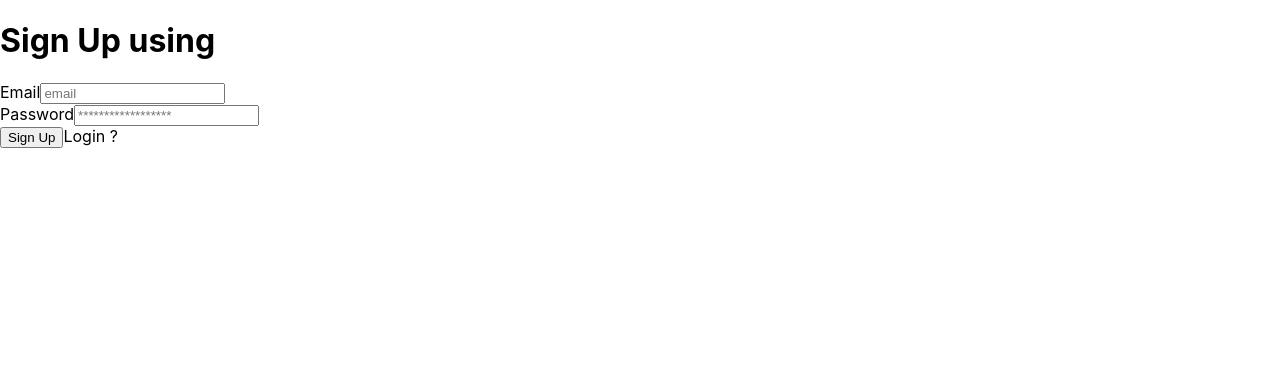
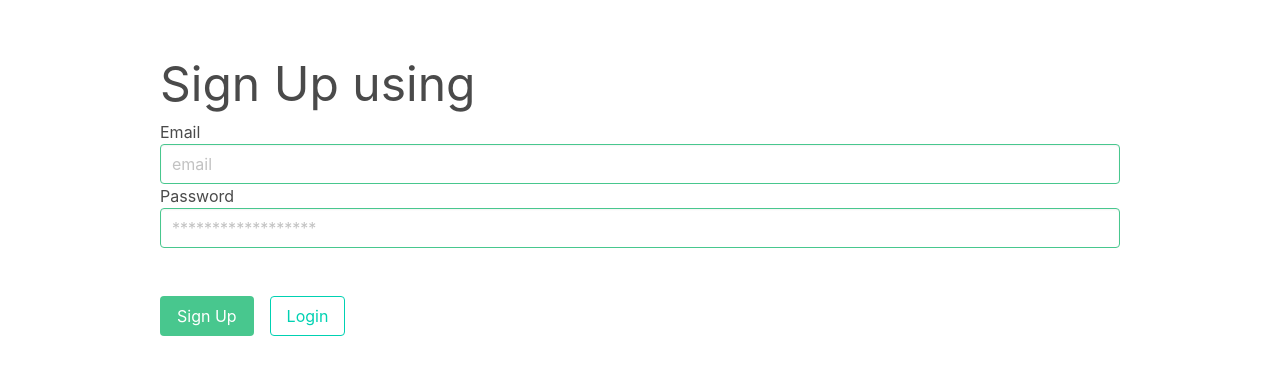
Before and after one commit to zeketx/dashboard, a Next.js app in the folder dashboard/: page /signup in a window 1280 px wide. Shown: the top 374 px of the page. Built offline with nearby package versions, Linux system fonts and the light colour scheme; no server answers.

Commit message:
added some styles to components/EmailLogin.js, components/EmailSignUp.js, pages/index.js, pages/signup.js

```diff
--- a/dashboard/components/EmailLogin.js
+++ b/dashboard/components/EmailLogin.js
@@ -17,7 +17,7 @@ const EmailLogin = () => {
         Router.push("/")
       } catch (error) {
         console.log("error")
-        alert(error)
+        alert("something happened here is the error ---> " + error)
       }
     },
     [Router]
--- a/dashboard/components/EmailSignUp.js
+++ b/dashboard/components/EmailSignUp.js
@@ -3,6 +3,7 @@ import { useRouter } from "next/router"
 import { auth } from "../lib/firebase";
 import { createUserWithEmailAndPassword } from "firebase/auth"
 import Link from "next/link"
+import 'bulma/css/bulma.min.css'
 
 const EmailSignUp = () => {
   const Router = useRouter()
@@ -17,7 +18,7 @@ const EmailSignUp = () => {
         await createUserWithEmailAndPassword(auth, email.value, password.value)
         Router.push("/")
       } catch (error) {
-        alert(error)
+        alert("something happened here is the error ---> " + error)
       }
     },
     [Router]
@@ -28,13 +29,14 @@ const EmailSignUp = () => {
       <form
         onSubmit={signupHandler}
       >
-        <div className="mb-4">
+        <div >
           <label
             htmlFor="email"
           >
             Email
           </label>
           <input
+            className="input is-success"
             name="email"
             id="email"
             type="email"
@@ -48,7 +50,7 @@ const EmailSignUp = () => {
             Password
           </label>
           <input
-            className=""
+            className="input is-success"
             name="password"
             id="password"
             type="password"
@@ -57,14 +59,14 @@ const EmailSignUp = () => {
         </div>
         <div className="">
           <button
-            className=""
+            className="button is-success"
             type="submit"
           >
             Sign Up
           </button>
           <Link href="/login">
-            <a className="">
-              Login ?
+            <a className="button is-primary is-outlined ml-4">
+              Login
             </a>
           </Link>
         </div>
--- a/dashboard/pages/index.js
+++ b/dashboard/pages/index.js
@@ -15,8 +15,8 @@ function Index() {
 
   return (
     <AuthRoute>
-      <div class="container is-max-desktop  pt-6">
-        <h1 className="">Home</h1>
+      <div className="container is-max-desktop  pt-6">
+        <h1 className="is-size-1">Home</h1>
         <button
           className="button is-success is-outlined"
           onClick={signOutHandler}
--- a/dashboard/pages/signup.js
+++ b/dashboard/pages/signup.js
@@ -14,8 +14,8 @@ const Signup = () => {
     return <></>
   } else {
     return (
-      <div className="">
-        <h1 className="">Sign Up using</h1>
+      <div className="container is-max-desktop  pt-6">
+        <h1 className="is-size-1">Sign Up using</h1>
         <div className="">
           <EmailSignUp />
         </div>
```
